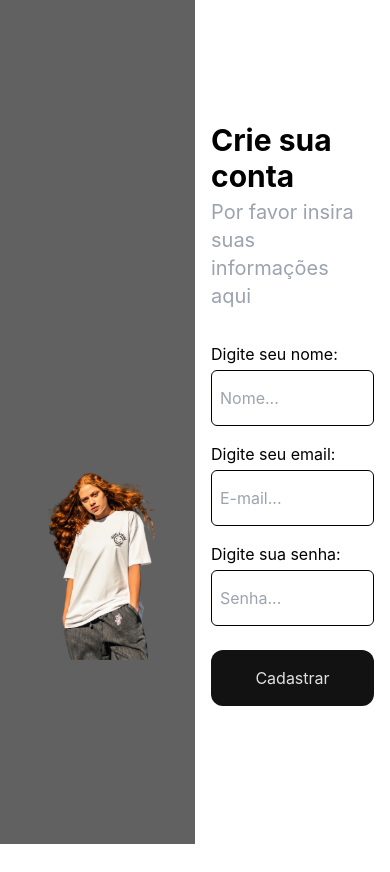
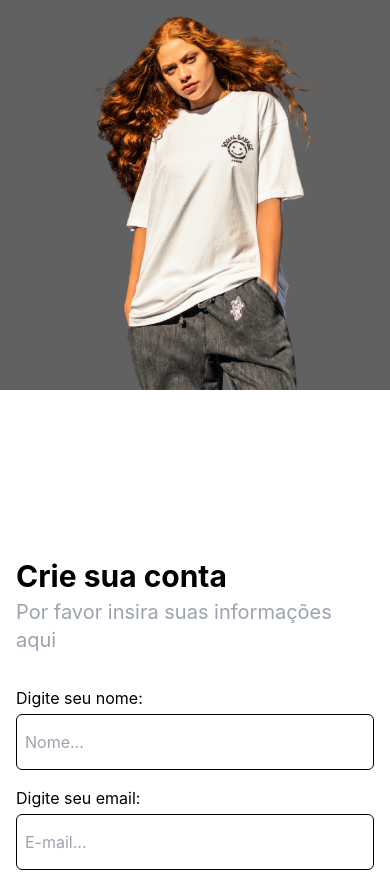
Before and after one commit to vemser/vemser-vs13-projeto-tshirt-ecomerce-front, a React (Vite) app: page /register in a window 390 px wide. Shown: the top 872 px of the page. Before the commit the page ends 844 px from the top, so only its background shows below. Built offline with nearby package versions, Linux system fonts and the light colour scheme.

Commit message:
Style: making page responsive

```diff
--- a/src/pages/Register.tsx
+++ b/src/pages/Register.tsx
@@ -17,12 +17,12 @@ export function Register(): JSX.Element {
 
     return (
         <>
-            <main className="flex flex-row">
-                <figure className="w-2/4 h-screen bg-tertiary flex justify-center items-end">
+            <main className="flex md:flex-row flex-col">
+                <figure className="md:w-2/4 w-full md:h-screen h-5/6 bg-tertiary flex justify-center items-end">
                     <img className="w-4/6 h-4/6" src={womanImage} alt={"Imagem mulher ruiva jovem"} />
                 </figure>
 
-                <section className="w-2/4 flex flex-col h-screen p-4 justify-center items-center">
+                <section className="md:w-2/4 w-full flex flex-col h-screen p-4 justify-center items-center">
 
                     <form onSubmit={handleSubmit(makeRegister)} className="flex flex-col w-full max-w-sm">
 
```
